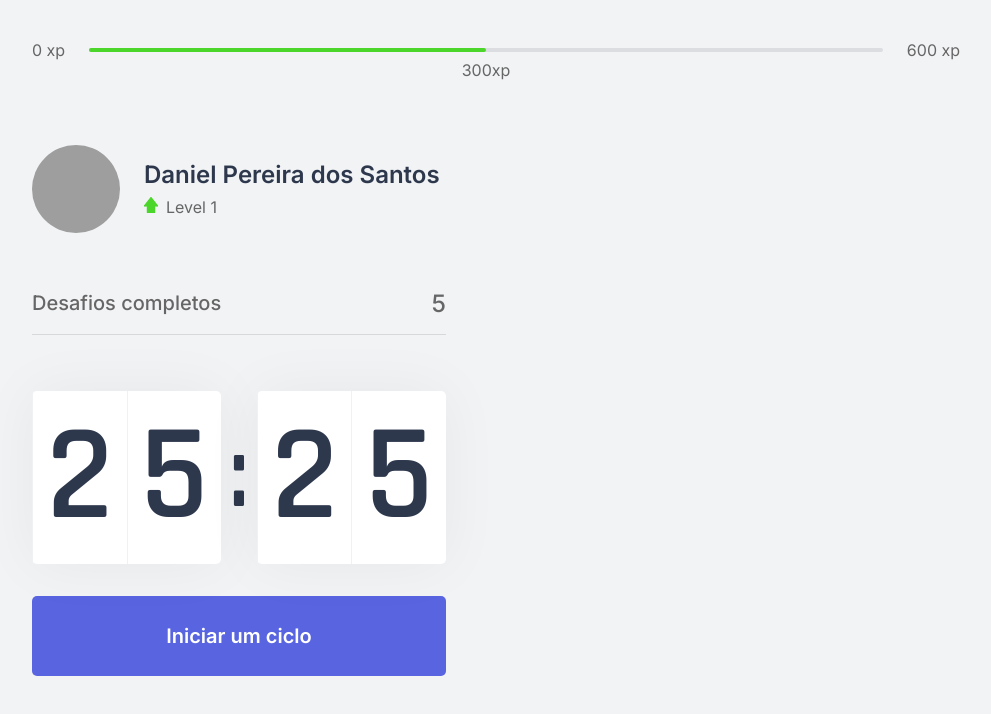
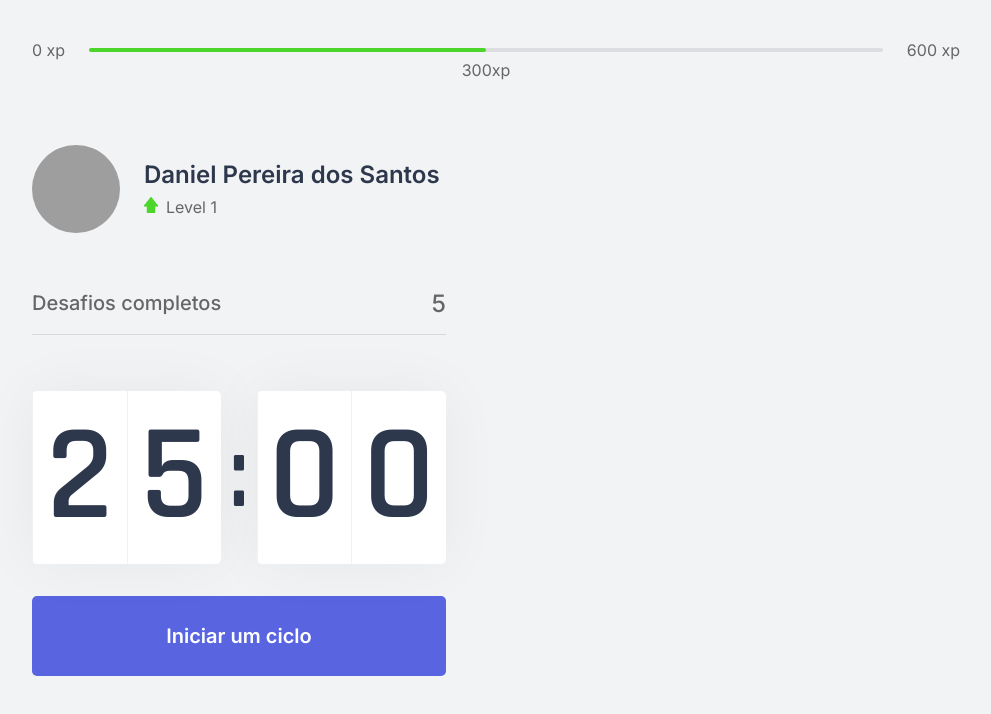
Before and after one commit to danielps99/nextjsrocketseat, a Next.js app: page / in a window 1280 px wide. Shown: the top 714 px of the page, without its empty margins (144-1135 px from the left). Built offline with nearby package versions, Linux system fonts and the light colour scheme; grey boxes are pictures that could not be loaded.

Commit message:
Logica do componente countdown. Estudar mais sobre useEffect

```diff
--- a/src/components/Countdown.tsx
+++ b/src/components/Countdown.tsx
@@ -1,21 +1,46 @@
+import { useState, useEffect } from "react";
 import styles from "../styles/components/Countdown.module.css";
 
 export function Countdown() {
+    const [time, setTime] = useState(25 * 60);
+    const [active, setActive] = useState(false);
+
+    const minutes = Math.floor(time / 60);
+    const seconds = time % 60;
+
+    const [minuteLeft, minuteRight] = String(minutes).padStart(2, '0').split('');
+    const [secondLeft, secondRight] = String(seconds).padStart(2, '0').split('');
+
+    function startCountdown(){
+        setActive(true);
+    }
+
+    useEffect(() => {
+        if(active && time > 0) {
+            setTimeout(() => {
+                setTime(time - 1);
+            }, 1000);
+        }
+    }, [active, time]);
+
     return (
         <div>
             <div className={styles.countdownContainer}>
                 <div>
-                    <span>2</span>
-                    <span>5</span>
+                    <span>{minuteLeft}</span>
+                    <span>{minuteRight}</span>
                 </div>
                 <span>:</span>
                 <div>
-                    <span>2</span>
-                    <span>5</span>
+                    <span>{secondLeft}</span>
+                    <span>{secondRight}</span>
                 </div>
             </div>
-            <button type="button" className={styles.countdownButton}>
-                Iniciar um ciclo
+            <button
+                type="button"
+                className={styles.countdownButton}
+                onClick={startCountdown}>
+                    Iniciar um ciclo
             </button>
         </div>
     );
```
